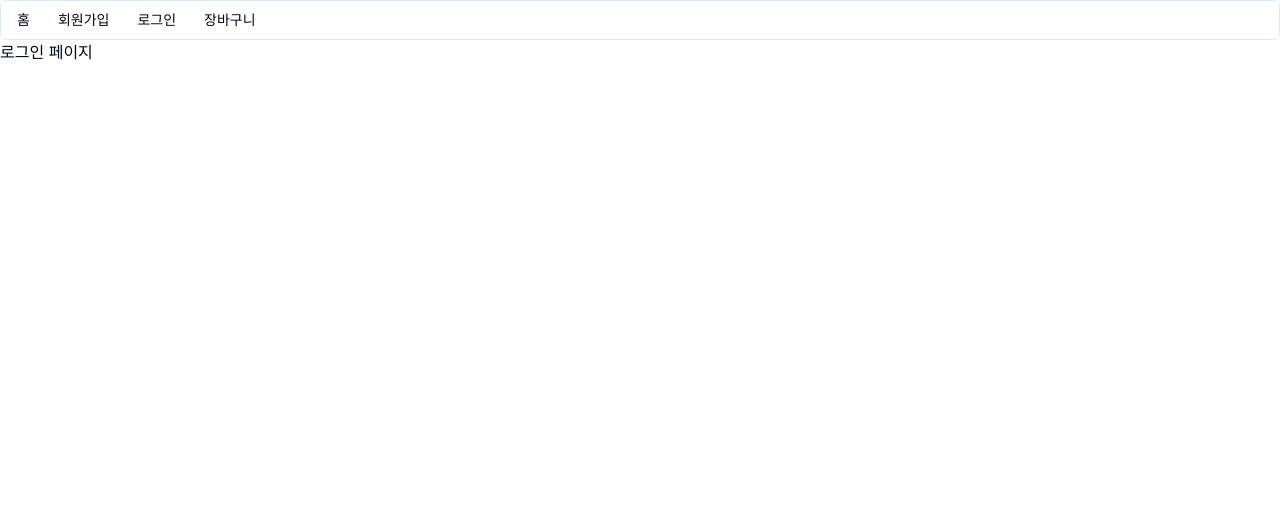
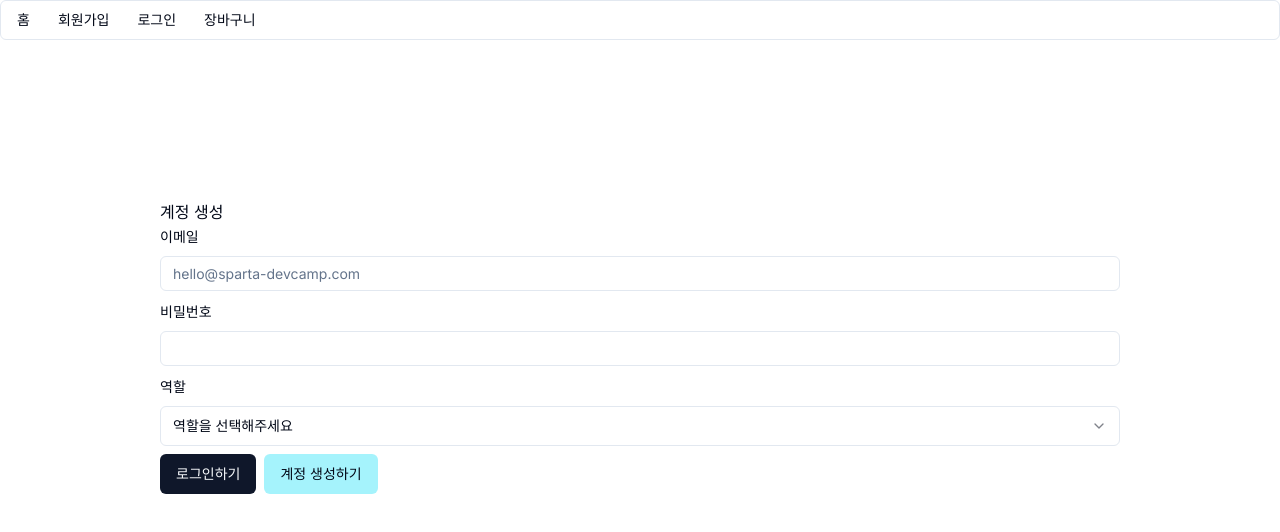
Before and after one commit to Pseheyon/DevCamp, a Next.js app: page /login in a window 1280 px wide. Shown: the top 532 px of the page. Built offline with nearby package versions, Linux system fonts and the light colour scheme.

Commit message:
[feat] 로그인 페이지 작성
로그인성공시 장바구니 페이지로 이동, 만약 계정 생성을 원할 시  회원가입페이지로 이동

```diff
--- a/src/app/login/page.tsx
+++ b/src/app/login/page.tsx
@@ -1,3 +1,172 @@
+"use client";
+import { zodResolver } from "@hookform/resolvers/zod";
+import { useState } from "react";
+import { useForm } from "react-hook-form";
+import { ArrowRight } from "lucide-react";
+import Link from "next/link";
+import { z } from "zod";
+import {
+  Dialog,
+  DialogClose,
+  DialogContent,
+  DialogDescription,
+  DialogFooter,
+  DialogHeader,
+  DialogTitle,
+  DialogTrigger,
+} from "@/components/ui/dialog";
+import { Button } from "@/components/ui/button";
+import {
+  Form,
+  FormControl,
+  FormField,
+  FormItem,
+  FormLabel,
+  FormMessage,
+} from "@/components/ui/form";
+import {
+  Select,
+  SelectContent,
+  SelectItem,
+  SelectTrigger,
+  SelectValue,
+} from "@/components/ui/select";
+import { useToast } from "@/components/ui/use-toast";
+import { Input } from "@/components/ui/input";
+import { TsRegisterSchemaType, registerSchema } from "@/validators/auth";
+import { cn } from "@/lib/utils";
 export default function Login() {
-  return <h1>로그인 페이지 </h1>;
+  const form = useForm<TsRegisterSchemaType>({
+    resolver: zodResolver(registerSchema),
+    defaultValues: {
+      email: "",
+      password: "",
+    },
+  });
+
+  const {
+    register,
+    handleSubmit,
+    formState: { errors, isSubmitting },
+    reset,
+    setError,
+  } = useForm<TsRegisterSchemaType>({
+    resolver: zodResolver(registerSchema),
+  });
+
+  const { toast } = useToast();
+  const onSubmit = async (data: TsRegisterSchemaType) => {
+    alert(JSON.stringify(data, null, 4));
+    const response = await fetch("/api/signup", {
+      method: "POST",
+      body: JSON.stringify(data),
+      headers: {
+        "Content-Type": "application/json",
+      },
+    });
+    const responseData = await response.json();
+    if (!response.ok) {
+      alert("Submitting form failed!");
+      return;
+    }
+
+    if (responseData.errors) {
+      const errors = responseData.errors;
+      console.log("responseData.errors", responseData.errors);
+    }
+    if (response.ok) {
+    }
+  };
+
+  return (
+    <div className="p-40 box-border w-100">
+      <Form {...form}>
+        <h1>계정 생성</h1>
+        <form
+          onSubmit={form.handleSubmit(onSubmit)}
+          className="relative space-y-2 w-100"
+        >
+          <div className={"size-full"}>
+            <FormField
+              control={form.control}
+              name="email"
+              render={({ field }) => (
+                <FormItem>
+                  <FormLabel>이메일</FormLabel>
+                  <FormControl>
+                    <Input placeholder="hello@sparta-devcamp.com" {...field} />
+                  </FormControl>
+                  <FormMessage />
+                </FormItem>
+              )}
+            />
+          </div>
+
+          <div className={"size-full"}>
+            <FormField
+              control={form.control}
+              name="password"
+              render={({ field }) => (
+                <FormItem>
+                  <FormLabel>비밀번호</FormLabel>
+                  <FormControl>
+                    <Input type={"password"} {...field} />
+                  </FormControl>
+                  <FormMessage />
+                </FormItem>
+              )}
+            />
+          </div>
+          <div className={"size-full"}>
+            <FormField
+              control={form.control}
+              name="role"
+              render={({ field }) => (
+                <FormItem>
+                  <FormLabel>역할</FormLabel>
+                  <Select
+                    onValueChange={field.onChange}
+                    defaultValue={field.value}
+                  >
+                    <FormControl>
+                      <SelectTrigger>
+                        <SelectValue placeholder="역할을 선택해주세요" />
+                      </SelectTrigger>
+                    </FormControl>
+                    <SelectContent>
+                      <SelectItem value="admin">관리자로 로그인</SelectItem>
+                      <SelectItem value="user">일반사용자로 로그인</SelectItem>
+                    </SelectContent>
+                  </Select>
+                  <FormMessage />
+                </FormItem>
+              )}
+            />
+          </div>
+          <div className={"flex gap-2 size-full w-100"}>
+            <Button
+              variant="default"
+              type="submit"
+              className=" cursor-pointer"
+              onClick={(e) => {
+                form.handleSubmit(onSubmit)(e);
+              }}
+            >
+              <Link href="/cart">로그인하기</Link>
+            </Button>
+            <Button
+              variant="lightblue"
+              type="button"
+              className=" cursor-pointer"
+              onClick={(e) => {
+                form.handleSubmit(onSubmit)(e);
+              }}
+            >
+              <Link href="/">계정 생성하기</Link>
+            </Button>
+          </div>
+        </form>
+      </Form>
+    </div>
+  );
 }
```
